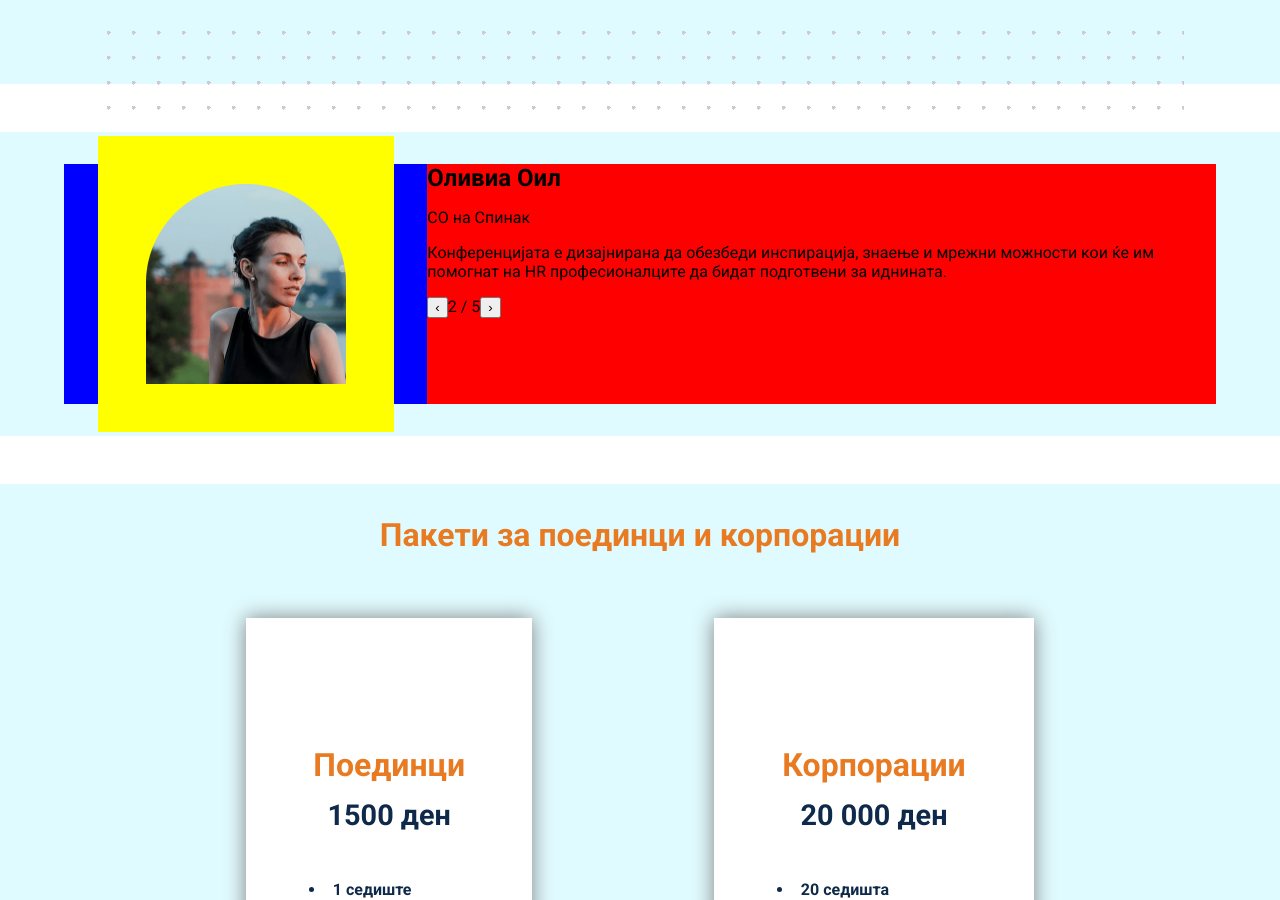
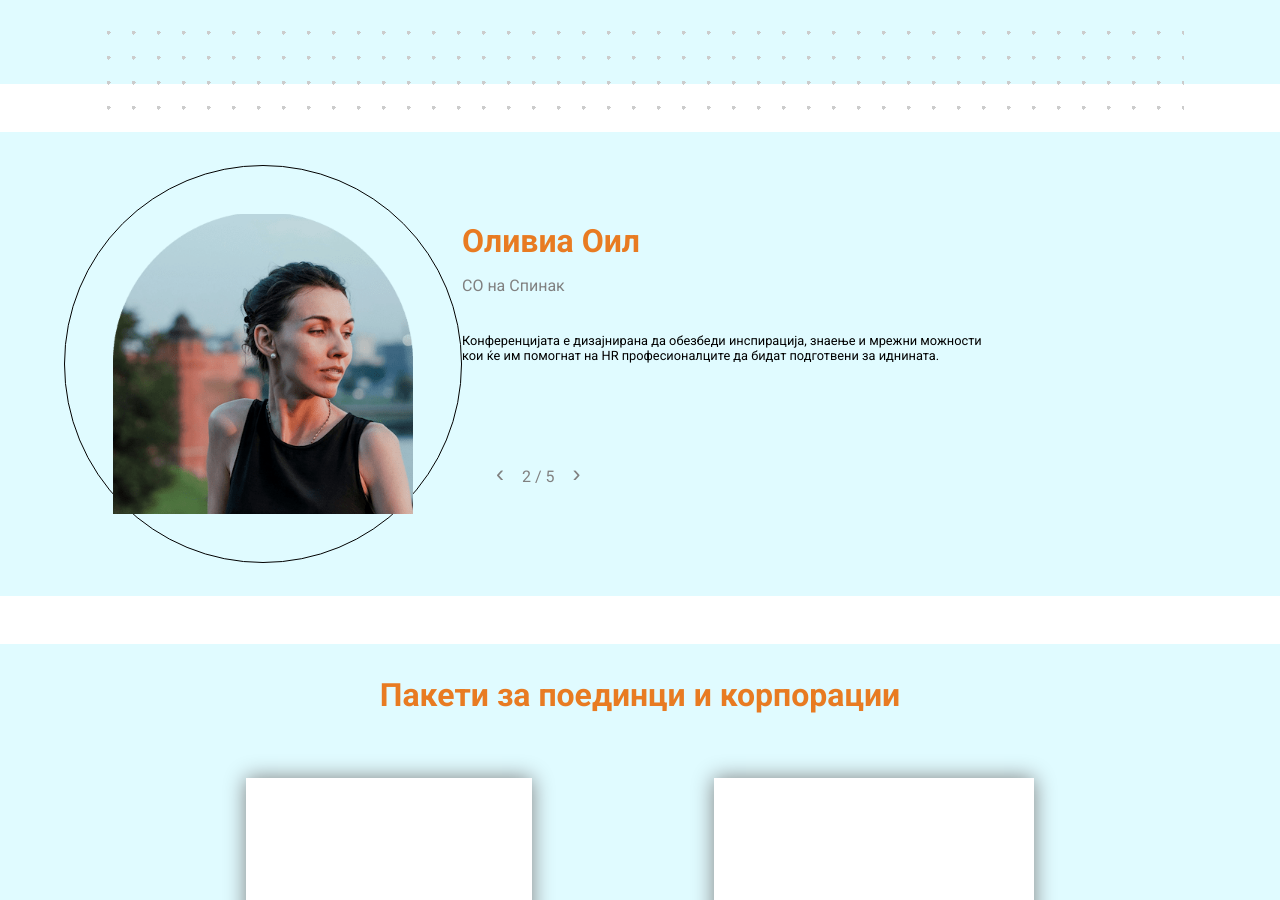
Before and after one commit to Lafazanovski/MHRA, a Next.js app: page /conferencePage in a window 1280 px wide. Shown: the part 4740-5640 px from the top of the page. Built offline with nearby package versions, Linux system fonts and the light colour scheme.

Commit message:
update testimonials component

```diff
--- a/src/components/testimonials/testimonials.css
+++ b/src/components/testimonials/testimonials.css
@@ -6,33 +6,78 @@
 
 .testimonialContainer {
     display: flex;
+    align-items: center;
+    min-height: 400px;
     gap: 50;
 }
 
 .testimonialLeftDiv {
-    width: 50%;
-    height: 30vh;
-    background-color: blue;
+    background-color: transparent;
+    border: 1px solid black;
+    border-radius: 200px;
     display: flex;
     justify-content: center;
     align-items: center;
+    padding: 3em;
 }
 
 .testimonialRightDiv {
-    background-color: red;
+    background-color: inherit;
+    padding-block: 3em;
+    max-height: 50vh;
+}
+
+.testimonialRightDiv h2 {
+    font-size: 2em;
+    color: var(--primary-color);
+}
+
+.testimonialPosition {
+    color: grey;
+}
+
+.testimonialParagraph {
+    font-size: 0.8em;
+    margin-block: 3em;
+    width: 70%;
 }
 
 .testimonialImgDiv {
-    background-color: yellow;
     display: flex;
     justify-content: center;
     align-items: center;
-    padding: 1em;
-    min-width: 70%;
-    margin-inline: auto;
+    position: relative;
+    width: 300px;
+    height: 300px;
+    flex-shrink: 0;
+    overflow: hidden;
 }
 
 .testimonialImage {
     border-radius: 200;
-    margin: 2em;
+    position: absolute;
 }
+
+.testimonialNav {
+    margin-top: 5em;
+    width: 30%;
+    padding: 1em;
+    color: grey;
+    transition: 0.3s ease;
+}
+
+.testimonialNavBtn {
+    font-size: 1.5em;
+    margin-inline: 0.5em;
+    background-color: inherit;
+    border: none;
+    color: grey;
+    transition: 0.3s ease;
+
+    &:hover {
+        cursor: pointer;
+        transform: scale(1.5);
+        color: var(--primary-color);
+        text-shadow: 0 0 20px var(--primary-color);
+    }
+}
--- a/src/components/testimonials/testimonials.tsx
+++ b/src/components/testimonials/testimonials.tsx
@@ -33,8 +33,7 @@ const Testimonials = () => {
             className="testimonialImage"
               src={person.image}
               alt={person.name}
-              width={200}
-              height={200}
+              fill style={{objectFit: "cover"}}
             />
           </div>
         </div>
```
